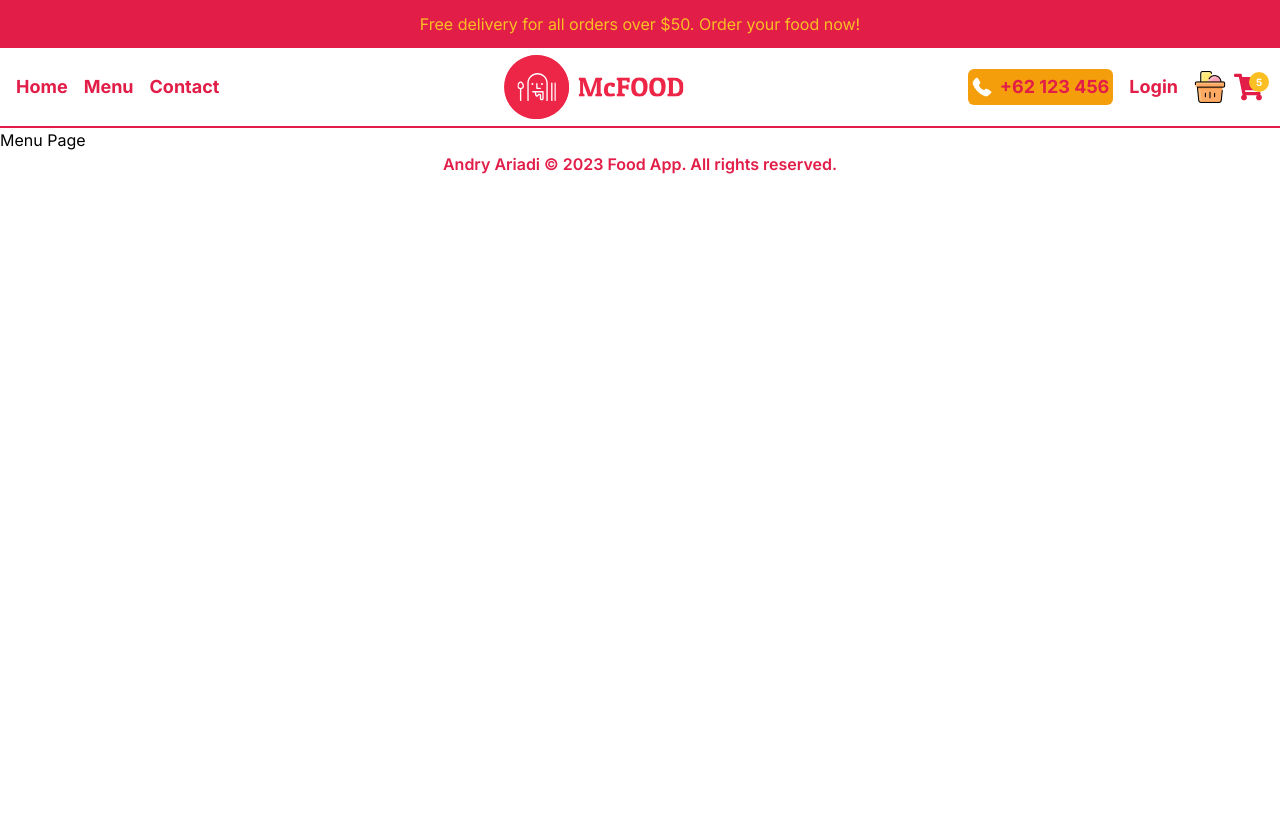
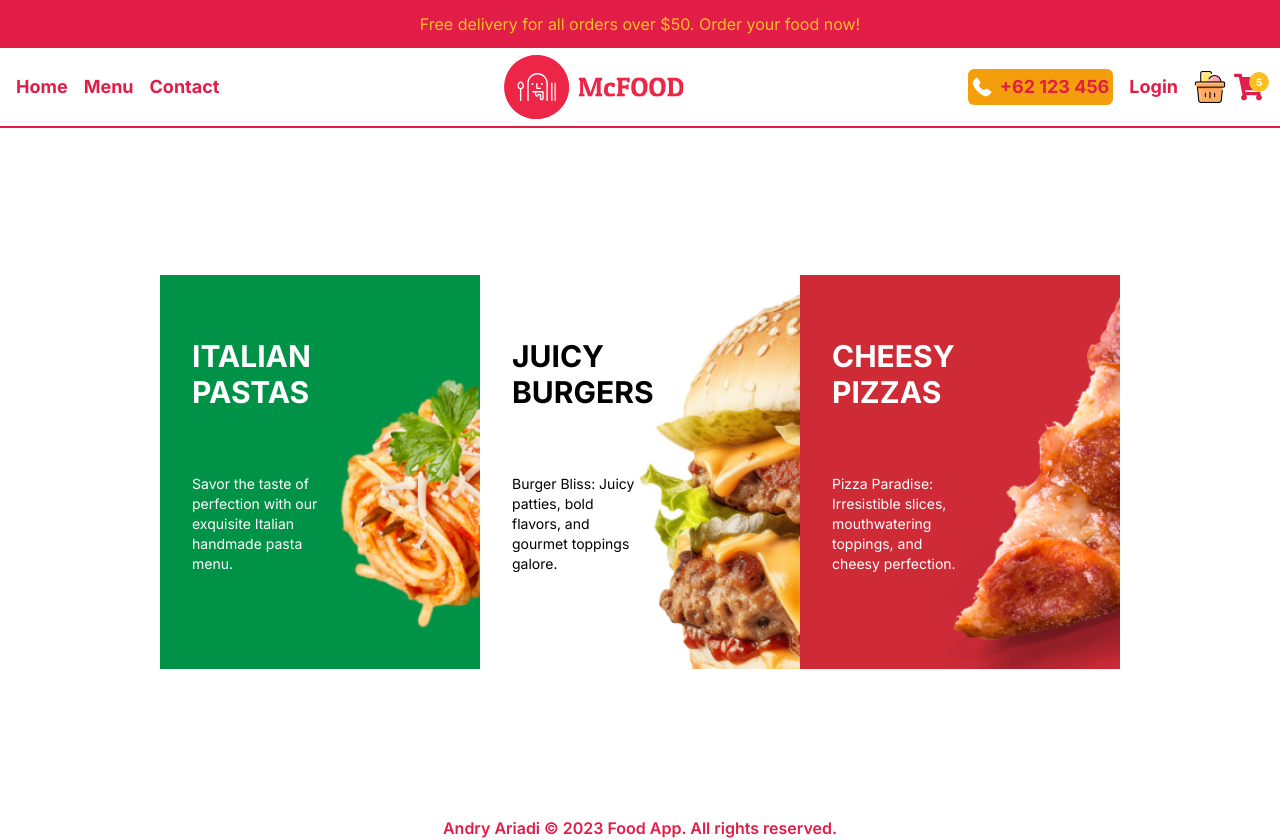
Before and after one commit to andryariadi/food-ordering-app, a Next.js app in the folder food-app/: page /menu in a window 1280 px wide. Before the commit the page ends 800 px from the top, so only its background shows below. Built offline with nearby package versions, Linux system fonts and the light colour scheme.

Commit message:
styling menu page

```diff
--- a/food-app/src/app/menu/page.tsx
+++ b/food-app/src/app/menu/page.tsx
@@ -1,8 +1,19 @@
+import { menu } from "@/data";
+import Link from "next/link";
+
 export default function MenuPage() {
   return (
     <>
-      <main>
-        <h1>Menu Page</h1>
+      <main className="p-4 md:px-20 xl:px-40 h-[calc(100vh-7rem)] flex flex-col md:flex-row items-center">
+        {menu.map((item) => (
+          <Link href={`/menu/${item.slug}`} key={item.id} style={{ backgroundImage: `url(${item.img})` }} className="w-full h-1/2 md:h-3/5 bg-cover bg-center p-8">
+            <div className={`text-${item.color} w-1/2 h-full justify-evenly flex flex-col`}>
+              <h1 className="text-3xl font-bold uppercase">{item.title}</h1>
+              <p className="text-sm my-8">{item.desc}</p>
+              <button className={`hidden 2xl:block py-2 px-4 w-1/2 rounded-md bg-amber-500 text-white`}>Explore</button>
+            </div>
+          </Link>
+        ))}
       </main>
     </>
   );
--- a/food-app/src/components/CountDown.tsx
+++ b/food-app/src/components/CountDown.tsx
@@ -1,5 +1,10 @@
 "use client";
 import Countdown from "react-countdown";
+
+// const currentDate = new Date();
+
+// const endingDate = new Date(currentDate);
+// endingDate.setHours(13, 55, 0, 0);
 
 const endingDate = new Date("2023-12-14");
 
--- a/food-app/src/components/Offer.tsx
+++ b/food-app/src/components/Offer.tsx
@@ -4,14 +4,14 @@ import CountDown from "./CountDown";
 export default function Offer() {
   return (
     <>
-      <div className="bg-black h-screen flex flex-col md:flex-row">
+      <div className="bg-black h-screen md:h-[80vh] flex flex-col md:flex-row md:justify-between md:bg-[url('/offerBg.png')]">
         <div className="flex-1 flex flex-col justify-center items-center gap-8 p-8">
-          <h1 className="text-white text-5xl xl:text-5xl font-bold">Delicious Burger & French Fry</h1>
+          <h1 className="text-white text-center text-5xl xl:text-5xl font-bold">Delicious Burger & French Fry</h1>
           <p className="text-white text-center xl:text-xl">Progressively simplify effective e-toilers and process-centric methods of empowerment. Quickly pontificate parallel.</p>
           <CountDown />
           <button className="text-rose-600 px-4 py-2 rounded border-rose-600 border-2 hover:text-white hover:bg-rose-600 transition-all duration-500">Order Now</button>
         </div>
-        <div className="flex-1 relative w-full">
+        <div className="flex-1 relative w-full md:h-full">
           <Image src="/offerProduct.png" alt="offer" fill className="object-contain" />
         </div>
       </div>
```
